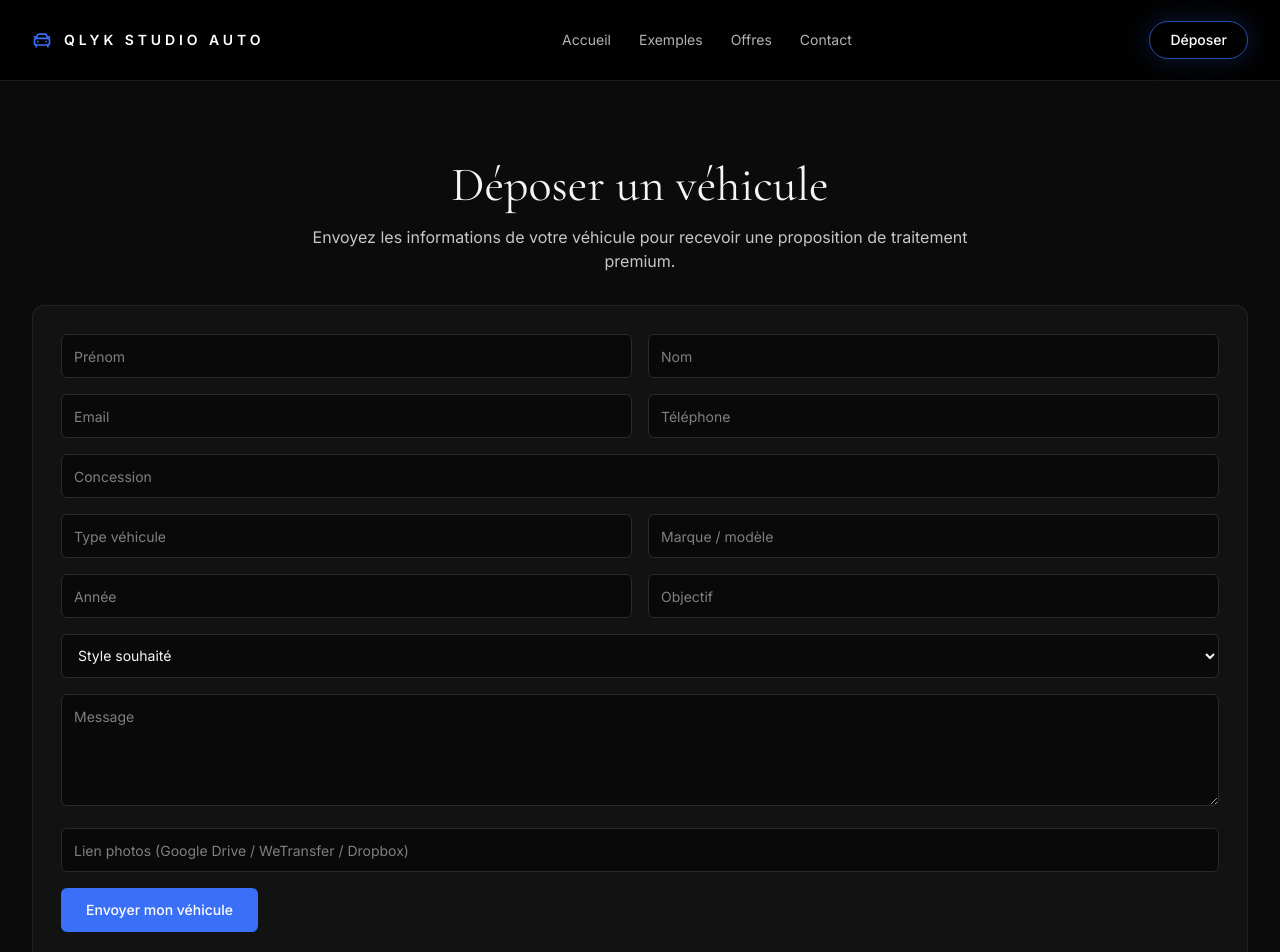
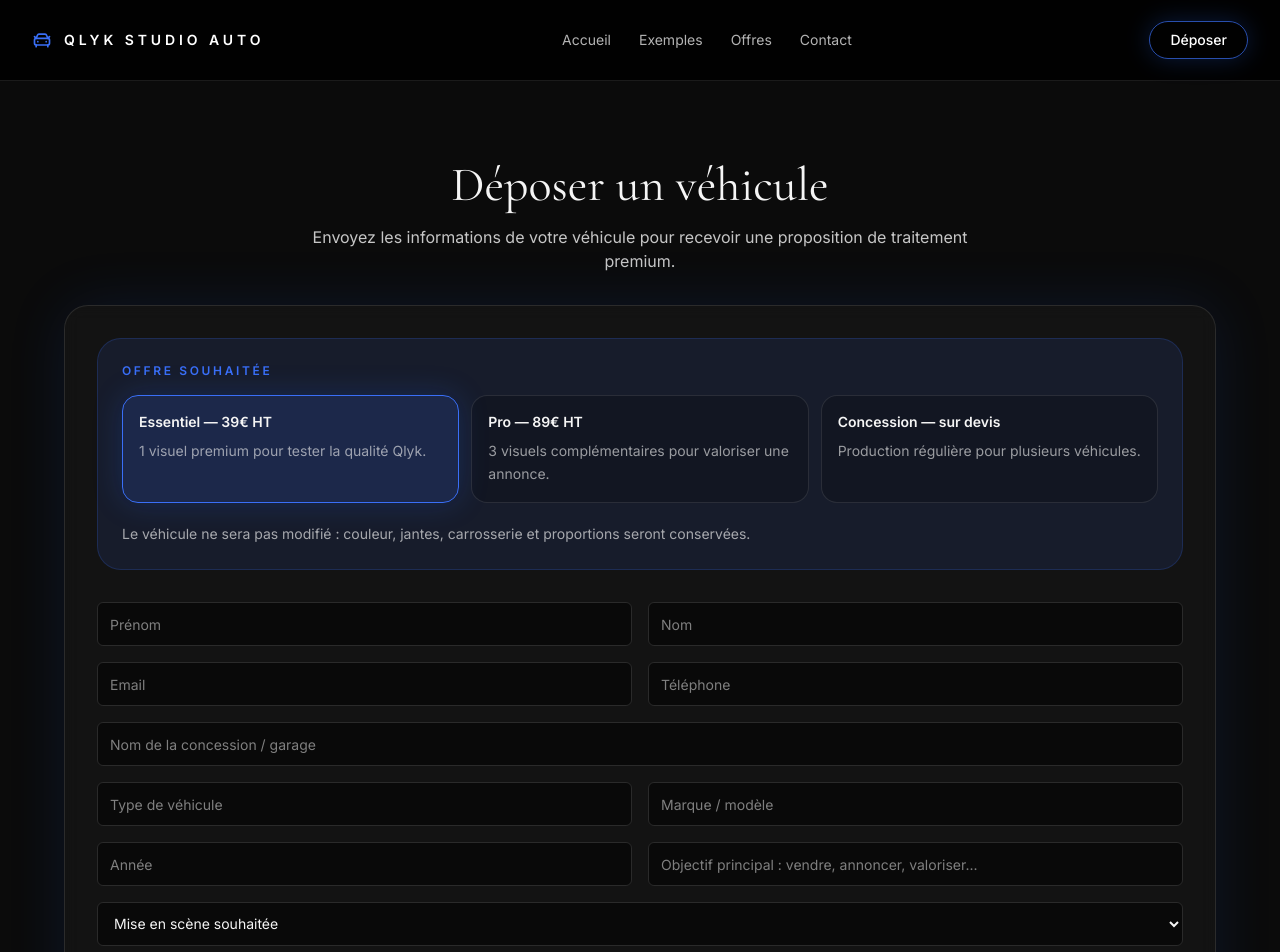
Before and after one commit to arnaudcrestey/qlyk-studio-auto, a Next.js app: page /deposer-un-vehicule in a window 1280 px wide. Shown: the top 952 px of the page. Built offline with nearby package versions, Linux system fonts and the light colour scheme.

Commit message:
Update vehicle-deposit-form.tsx

```diff
--- a/components/vehicle-deposit-form.tsx
+++ b/components/vehicle-deposit-form.tsx
@@ -1,18 +1,49 @@
 'use client';
 
-import { FormEvent, useState } from 'react';
+import { FormEvent, useMemo, useState } from 'react';
 import { Button } from '@/components/ui/button';
 import { Input } from '@/components/ui/input';
 import { Select } from '@/components/ui/select';
 import { Textarea } from '@/components/ui/textarea';
 
 type Status = 'idle' | 'loading' | 'success' | 'error';
+type Offer = 'essentiel' | 'pro' | 'concession';
 
-const styleOptions = ['Showroom Premium', 'Lifestyle valorisant', 'Signature cinématique'];
+const offerOptions = [
+  {
+    value: 'essentiel',
+    label: 'Essentiel — 39€ HT',
+    description: '1 visuel premium pour tester la qualité Qlyk.'
+  },
+  {
+    value: 'pro',
+    label: 'Pro — 89€ HT',
+    description: '3 visuels complémentaires pour valoriser une annonce.'
+  },
+  {
+    value: 'concession',
+    label: 'Concession — sur devis',
+    description: 'Production régulière pour plusieurs véhicules.'
+  }
+];
+
+const stagingOptions = [
+  'Concession réaliste',
+  'Extérieur valorisant',
+  'Showroom premium',
+  'Parc automobile',
+  'Je vous laisse choisir'
+];
 
 export function VehicleDepositForm() {
   const [status, setStatus] = useState<Status>('idle');
   const [message, setMessage] = useState('');
+  const [selectedOffer, setSelectedOffer] = useState<Offer>('essentiel');
+
+  const currentOffer = useMemo(
+    () => offerOptions.find((offer) => offer.value === selectedOffer),
+    [selectedOffer]
+  );
 
   async function handleSubmit(event: FormEvent<HTMLFormElement>) {
     event.preventDefault();
@@ -38,8 +69,14 @@ export function VehicleDepositForm() {
       }
 
       setStatus('success');
-      setMessage('Votre véhicule a bien été déposé.');
+      setMessage(
+        selectedOffer === 'concession'
+          ? 'Votre demande a bien été envoyée. Nous reviendrons vers vous avec une proposition adaptée.'
+          : 'Votre véhicule a bien été déposé. Vous allez recevoir les prochaines indications.'
+      );
+
       event.currentTarget.reset();
+      setSelectedOffer('essentiel');
     } catch {
       setStatus('error');
       setMessage('Service indisponible, veuillez réessayer.');
@@ -47,48 +84,145 @@ export function VehicleDepositForm() {
   }
 
   return (
-    <form onSubmit={handleSubmit} className="space-y-4 rounded-xl border border-technical/70 bg-technical/25 p-5 sm:p-7">
+    <form
+      onSubmit={handleSubmit}
+      className="mx-auto w-full max-w-6xl rounded-3xl border border-white/10 bg-white/[0.035] p-5 shadow-[0_0_60px_rgba(37,99,235,0.12)] backdrop-blur sm:p-7 lg:p-8"
+    >
+      <div className="mb-8 rounded-3xl border border-premium/20 bg-premium/10 p-5 sm:p-6">
+        <p className="text-xs font-semibold uppercase tracking-[0.22em] text-premium">
+          Offre souhaitée
+        </p>
+
+        <div className="mt-4 grid gap-3 lg:grid-cols-3">
+          {offerOptions.map((offer) => {
+            const active = selectedOffer === offer.value;
+
+            return (
+              <label
+                key={offer.value}
+                className={`cursor-pointer rounded-2xl border p-4 transition-all duration-300 ${
+                  active
+                    ? 'border-premium bg-premium/15 shadow-[0_0_30px_rgba(37,99,235,0.22)]'
+                    : 'border-white/10 bg-black/20 hover:border-premium/40 hover:bg-white/[0.04]'
+                }`}
+              >
+                <input
+                  type="radio"
+                  name="offer"
+                  value={offer.value}
+                  checked={active}
+                  onChange={() => setSelectedOffer(offer.value as Offer)}
+                  className="sr-only"
+                />
+
+                <span className="block text-sm font-semibold text-foreground">
+                  {offer.label}
+                </span>
+
+                <span className="mt-2 block text-sm leading-relaxed text-foreground/60">
+                  {offer.description}
+                </span>
+              </label>
+            );
+          })}
+        </div>
+
+        <p className="mt-5 text-sm leading-relaxed text-foreground/65">
+          Le véhicule ne sera pas modifié : couleur, jantes, carrosserie et proportions seront conservées.
+        </p>
+      </div>
+
       <div className="grid gap-4 sm:grid-cols-2">
         <Input name="firstName" placeholder="Prénom" required />
         <Input name="lastName" placeholder="Nom" required />
       </div>
-      <div className="grid gap-4 sm:grid-cols-2">
+
+      <div className="mt-4 grid gap-4 sm:grid-cols-2">
         <Input name="email" type="email" placeholder="Email" required />
         <Input name="phone" type="tel" placeholder="Téléphone" required />
       </div>
-      <Input name="dealership" placeholder="Concession" required />
-      <div className="grid gap-4 sm:grid-cols-2">
-        <Input name="vehicleType" placeholder="Type véhicule" required />
+
+      <div className="mt-4">
+        <Input name="dealership" placeholder="Nom de la concession / garage" required />
+      </div>
+
+      <div className="mt-4 grid gap-4 sm:grid-cols-2">
+        <Input name="vehicleType" placeholder="Type de véhicule" required />
         <Input name="brandModel" placeholder="Marque / modèle" required />
       </div>
-      <div className="grid gap-4 sm:grid-cols-2">
+
+      <div className="mt-4 grid gap-4 sm:grid-cols-2">
         <Input name="year" placeholder="Année" inputMode="numeric" required />
-        <Input name="objective" placeholder="Objectif" required />
+        <Input
+          name="objective"
+          placeholder="Objectif principal : vendre, annoncer, valoriser..."
+          required
+        />
       </div>
+
+      <div className="mt-4">
         <Select name="requestedStyle" required defaultValue="">
           <option value="" disabled>
-          Style souhaité
+            Mise en scène souhaitée
           </option>
-        {styleOptions.map((style) => (
+          {stagingOptions.map((style) => (
             <option key={style} value={style}>
               {style}
             </option>
           ))}
         </Select>
-      <Textarea name="message" placeholder="Message" required />
+      </div>
+
+      <div className="mt-4">
+        <Textarea
+          name="message"
+          placeholder="Précisions utiles : logo à intégrer, décor souhaité, contrainte à respecter, usage prévu..."
+          required
+          className="min-h-[130px]"
+        />
+      </div>
+
+      <div className="mt-4">
         <Input
           name="photosLink"
           type="url"
-        placeholder="Lien photos (Google Drive / WeTransfer / Dropbox)"
+          placeholder="Lien photos public : Google Drive, WeTransfer, Dropbox..."
           required
         />
-      <div className="flex justify-center sm:justify-start">
-        <Button disabled={status === 'loading'} type="submit">
-          {status === 'loading' ? 'Envoi...' : 'Envoyer mon véhicule'}
+      </div>
+
+      <div className="mt-7 flex flex-col gap-4 border-t border-white/10 pt-6 sm:flex-row sm:items-center sm:justify-between">
+        <div className="text-sm leading-relaxed text-foreground/55">
+          <p className="font-medium text-foreground/75">
+            {currentOffer?.label}
+          </p>
+          <p>
+            Prix hors taxes. Les demandes spécifiques peuvent nécessiter une validation préalable.
+          </p>
+        </div>
+
+        <Button
+          disabled={status === 'loading'}
+          type="submit"
+          className="h-12 rounded-full px-8 text-sm font-medium sm:min-w-[240px]"
+        >
+          {status === 'loading'
+            ? 'Envoi en cours...'
+            : selectedOffer === 'concession'
+              ? 'Envoyer ma demande'
+              : 'Continuer avec cette offre'}
         </Button>
       </div>
+
       {message ? (
-        <p className={status === 'success' ? 'text-green-400' : 'text-red-400'} role="status">
+        <p
+          className={`mt-5 rounded-2xl border px-4 py-3 text-sm ${
+            status === 'success'
+              ? 'border-green-400/30 bg-green-400/10 text-green-300'
+              : 'border-red-400/30 bg-red-400/10 text-red-300'
+          }`}
+          role="status"
+        >
           {message}
         </p>
       ) : null}
```
Lines whose indentation alone changed are shown as unchanged.
